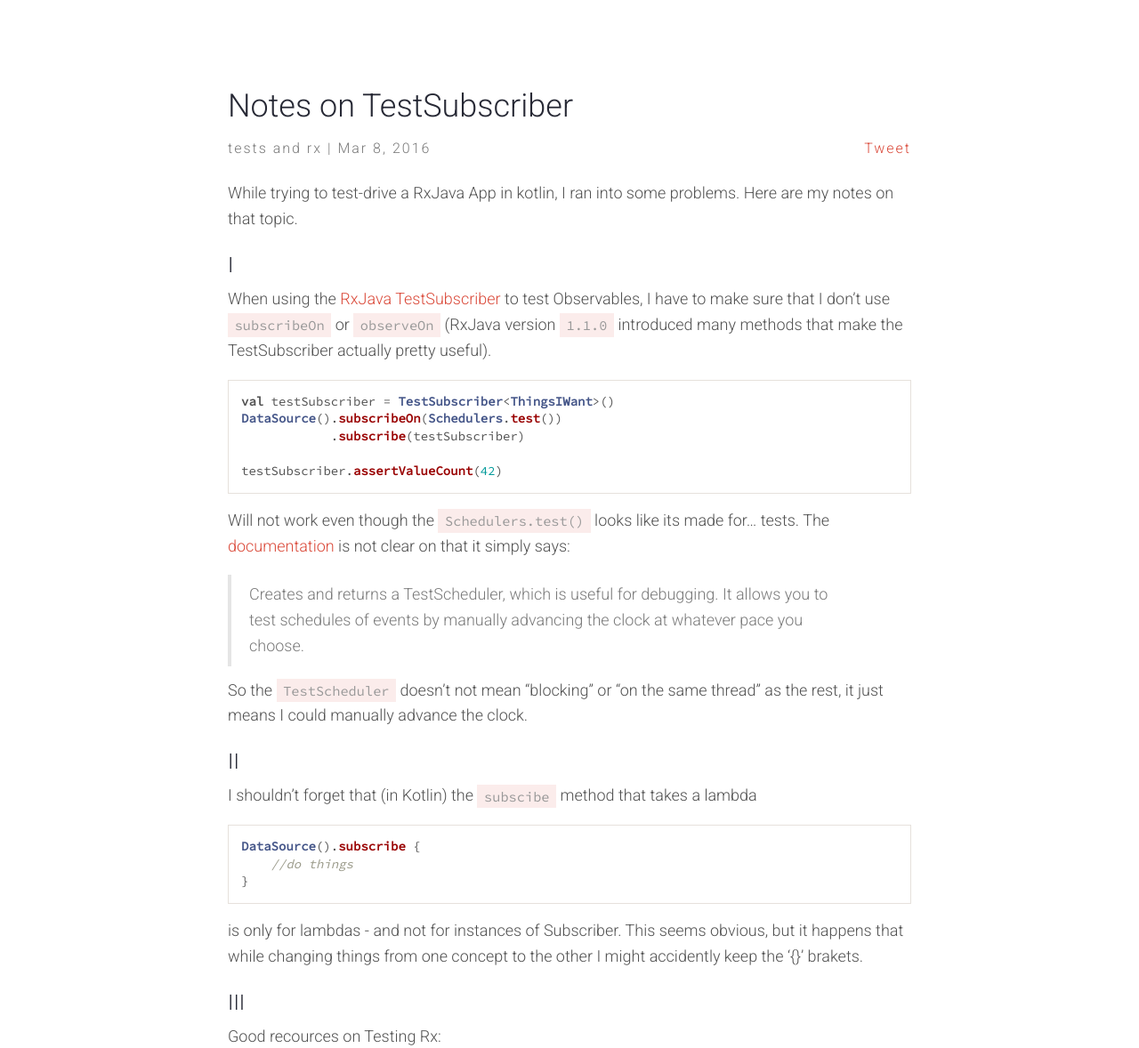
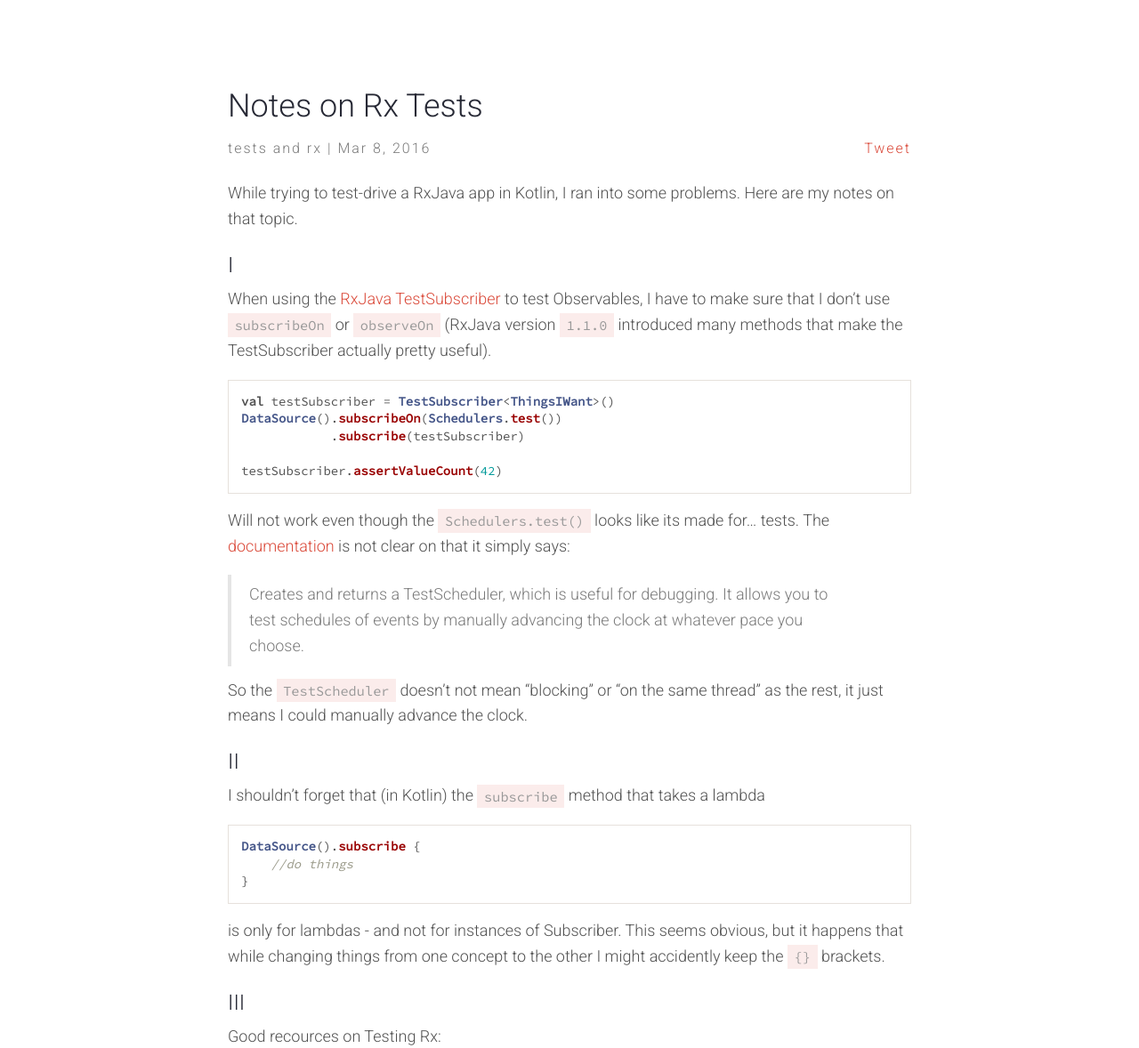
Before and after one commit to lmller/lmller.github.io, a Jekyll site: the page built from _posts/2016-03-08-testsubscriber.markdown, in a window 1280 px wide. Shown: the part 180-1358 px from the top of the page at 89% size. Built offline with Jekyll 4.4.1, drawn with Linux system fonts in a browser that asks for light colours; nearby versions of some CDN libraries; comment, search, counter and statistics services are not loaded.

Commit message:
Update 2016-03-08-testsubscriber.markdown

`````diff
--- a/_posts/2016-03-08-testsubscriber.markdown
+++ b/_posts/2016-03-08-testsubscriber.markdown
@@ -1,14 +1,14 @@
 ---
 layout: post
-title:  "Notes on TestSubscriber"
+title:  "Notes on Rx Tests"
 date:   2016-03-08 09:00:00
-description: Something I discoverd while TDD-ing a RxJava App
+description: Something I discovered while TDD-ing a RxJava App
 categories:
 - tests
 - rx
 permalink: testsubscriber
 ---
-While trying to test-drive a RxJava App in kotlin, I ran into some problems.
+While trying to test-drive a RxJava app in Kotlin, I ran into some problems.
 Here are my notes on that topic.
 
 #### I
@@ -34,7 +34,7 @@ So the `TestScheduler` doesn't not mean "blocking" or "on the same thread" as th
 
 #### II
 
-I shouldn't forget that (in Kotlin) the `subscibe` method that takes a lambda
+I shouldn't forget that (in Kotlin) the `subscribe` method that takes a lambda
 
 ```kotlin
 DataSource().subscribe {
@@ -43,7 +43,7 @@ DataSource().subscribe {
 ````
 
 is only for lambdas - and not for instances of Subscriber.
-This seems obvious, but it happens that while changing things from one concept to the other I might accidently keep the '{}' brakets.
+This seems obvious, but it happens that while changing things from one concept to the other I might accidently keep the `{}` brackets.
 
 
 #### III
`````
